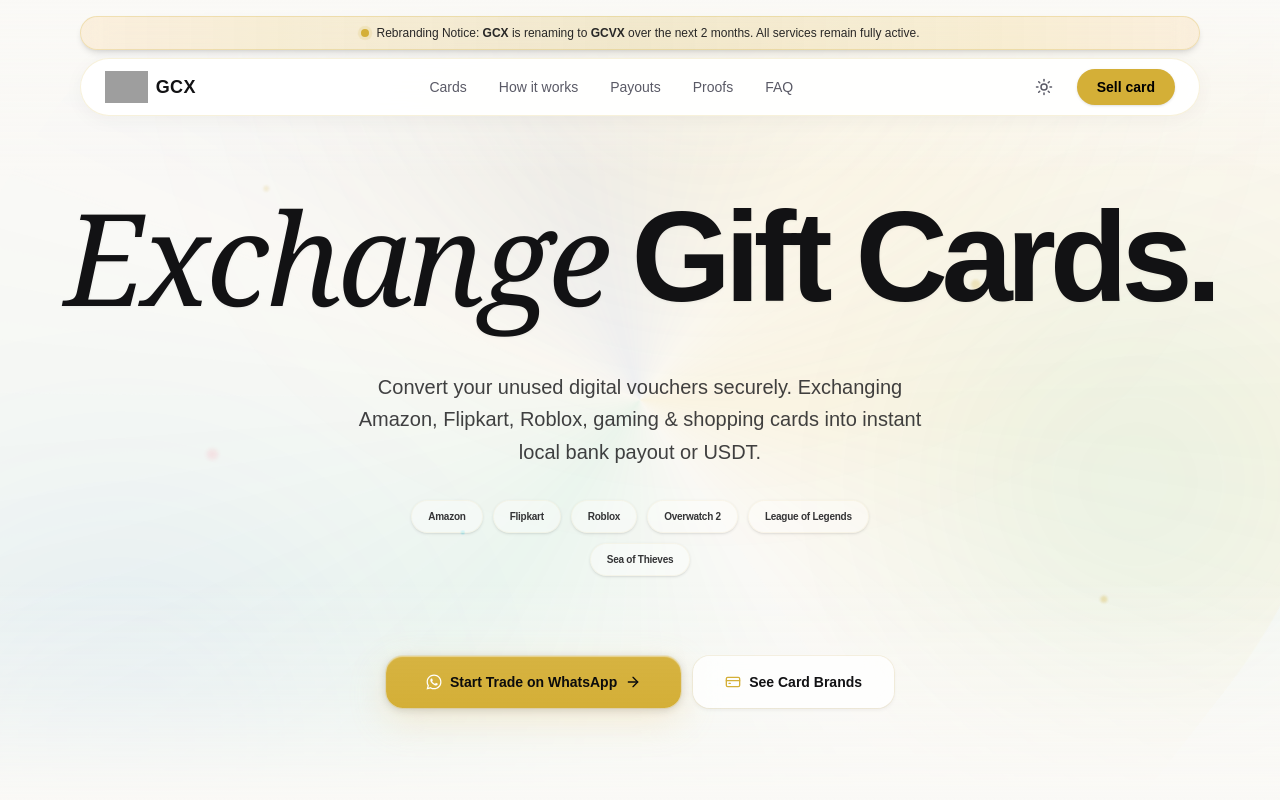
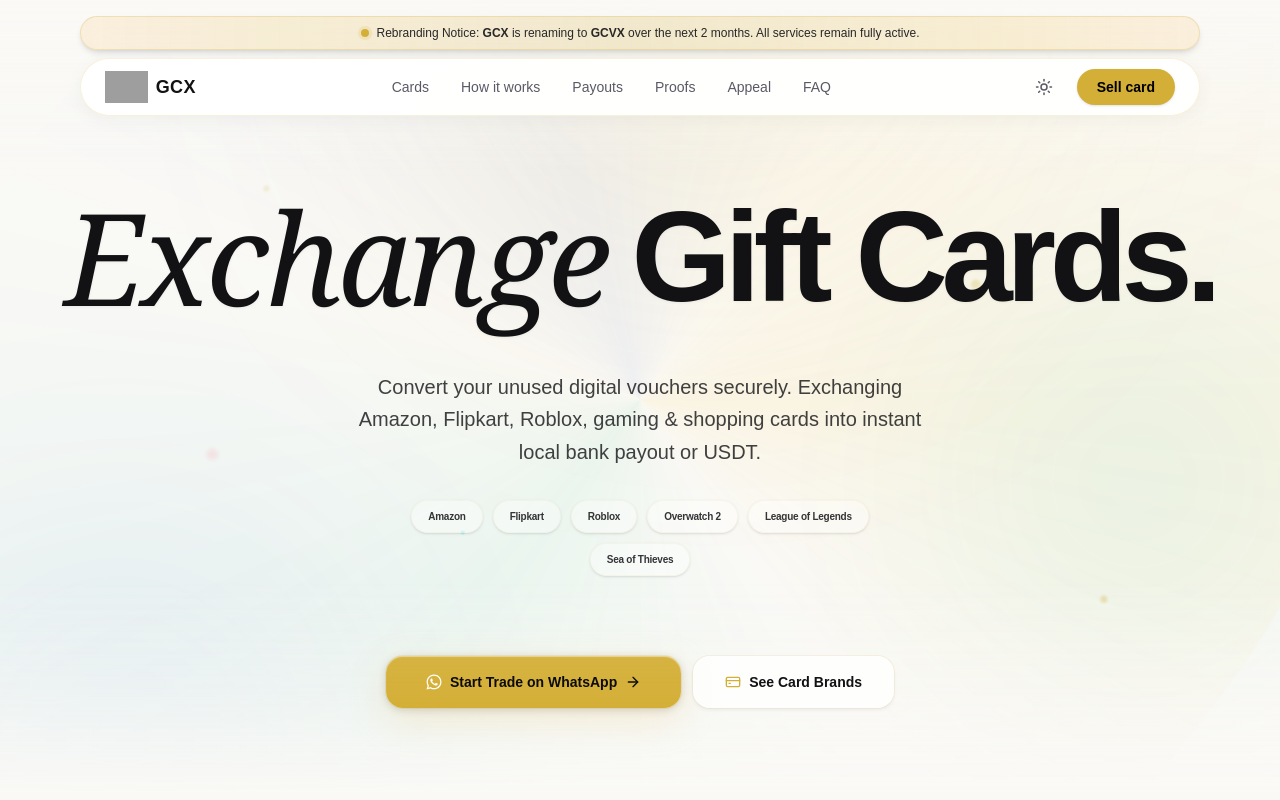
Before and after one commit to Scodify236/refactored-pancake, a Next.js app: page / in a window 1280 px wide. Shown: the top 800 px of the page. Built offline with nearby package versions, Linux system fonts and the light colour scheme; no server answers; grey boxes are pictures that could not be loaded.

Commit message:
Add Appeal link to navbar (desktop & mobile)

```diff
--- a/src/components/Navbar.tsx
+++ b/src/components/Navbar.tsx
@@ -42,6 +42,7 @@
             <a href={getNavLink("#how")} className="hover:text-foreground transition">How it works</a>
             <a href={getNavLink("#payouts")} className="hover:text-foreground transition">Payouts</a>
             <Link to="/proofs" className="hover:text-foreground transition">Proofs</Link>
+            <Link to="/appeal" className="hover:text-foreground transition">Appeal</Link>
             <a href={getNavLink("#faq")} className="hover:text-foreground transition">FAQ</a>
           </div>
 
@@ -144,6 +145,13 @@
             >
               Proofs
             </Link>
+            <Link
+              to="/appeal"
+              onClick={() => setIsOpen(false)}
+              className="hover:text-foreground transition py-1.5 border-b border-border/10"
+            >
+              Appeal
+            </Link>
             <a
               href={getNavLink("#faq")}
               onClick={() => setIsOpen(false)}
```
